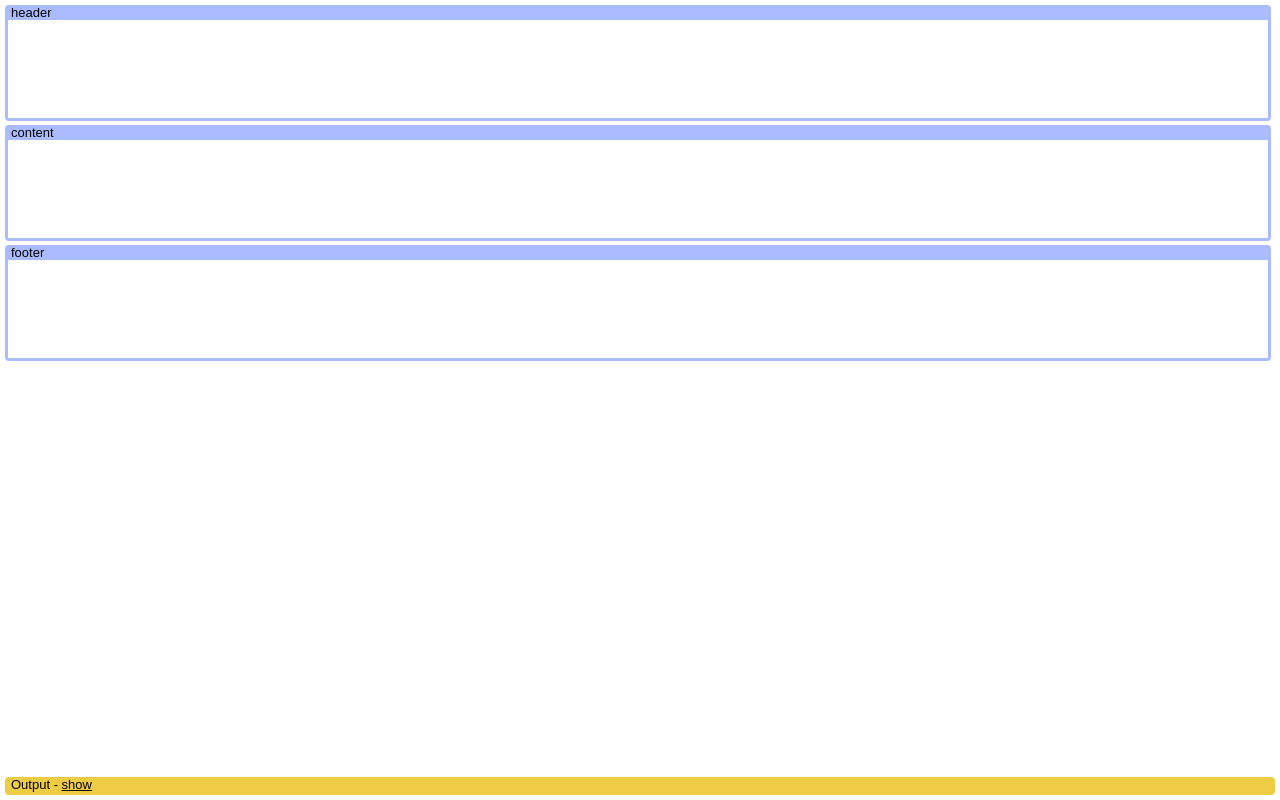
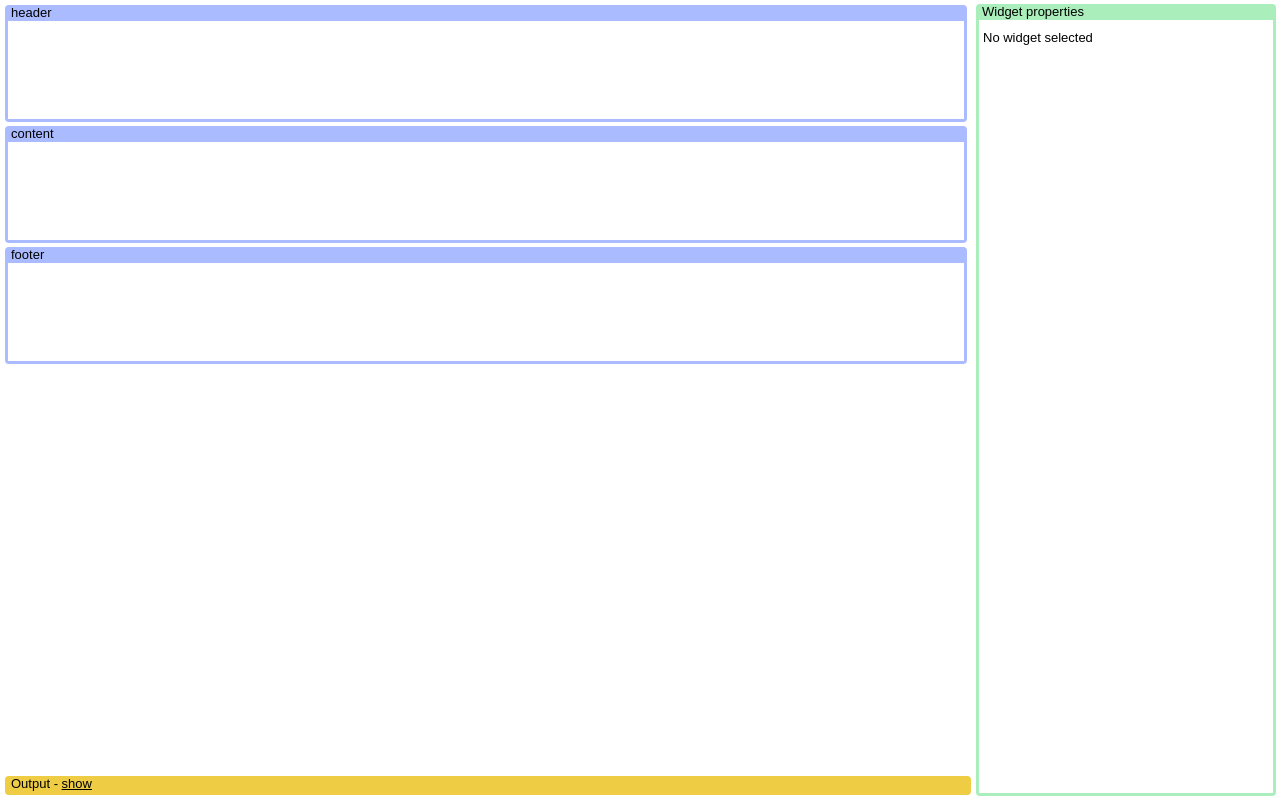
Before and after one commit to trik/reportbuild, an Angular app: page / in a window 1280 px wide. Built offline with nearby package versions, Linux system fonts and the light colour scheme.

Commit message:
widget properties bar created

```diff
--- a/src/app/app.module.ts
+++ b/src/app/app.module.ts
@@ -7,6 +7,7 @@ import { LayoutComponent } from './widgets/layout/layout.component';
 import { PageBreakComponent } from './widgets/page-break/page-break.component';
 import { ContentComponent } from './widgets/content/content.component';
 import { ColumnComponent } from './widgets/column/column.component';
+import { PropertiesBarComponent } from './properties-bar/properties-bar.component';
 
 @NgModule({
   declarations: [
@@ -15,7 +16,8 @@ import { ColumnComponent } from './widgets/column/column.component';
     LayoutComponent,
     PageBreakComponent,
     ContentComponent,
-    ColumnComponent
+    ColumnComponent,
+    PropertiesBarComponent
   ],
   imports: [
     BrowserModule
--- /dev/null
+++ b/src/app/properties-bar/properties-bar.component.html
@@ -0,0 +1,5 @@
+<span class="widget-title">Widget properties</span>
+
+<div *ngIf="!widget">No widget selected</div>
+
+<div *ngIf="widget">something selected</div>
--- /dev/null
+++ b/src/app/properties-bar/properties-bar.component.scss
@@ -0,0 +1,17 @@
+app-properties-bar {
+    display: block;
+    position: fixed;
+    width: 300px !important;
+    height: calc(100% - 8px);
+    top: 4px;
+    right: 4px;
+    border-color: #aeb !important;
+}
+
+app-properties-bar > .widget-title {
+    background-color: #aeb !important;
+}
+
+app-properties-bar > div {
+    padding: 10px 4px;
+}
--- /dev/null
+++ b/src/app/properties-bar/properties-bar.component.ts
@@ -0,0 +1,18 @@
+import { Component, Input } from '@angular/core';
+
+import { Widget } from '../widgets/widget.interface';
+
+export var selectedWidget: Widget = null;
+
+@Component({
+  selector: 'app-properties-bar',
+  templateUrl: './properties-bar.component.html',
+  styleUrls: ['./properties-bar.component.scss']
+})
+export class PropertiesBarComponent {
+
+  @Input() widget: Widget;
+
+  constructor() { }
+
+}
--- a/src/app/report-builder/report-builder.component.html
+++ b/src/app/report-builder/report-builder.component.html
@@ -24,3 +24,5 @@
   <textarea [style.display]="showOutput ? 'block' : 'none'"
     readonly="true">{{ toObject() | json }}</textarea>
 </div>
+
+<app-properties-bar [widget]="selectedWidget"></app-properties-bar>
--- a/src/app/report-builder/report-builder.component.scss
+++ b/src/app/report-builder/report-builder.component.scss
@@ -4,6 +4,7 @@ app-report-builder {
 	flex-direction: column;
 	width: 100%;
 	height: 100%;
+	padding-right: 304px; // space for properties bar
 
 	font-family: Arial, sans-serif;
 	font-size: 13px;
@@ -23,6 +24,7 @@ app-report-builder {
 }
 
 .widget,
+app-properties-bar,
 app-layout,
 app-column {
 	display: flex;
@@ -36,6 +38,7 @@ app-column {
 .widget-title {
 	display: block;
 	padding: 0 3px;
+	padding-bottom: 1px;
 	background-color: #abf;
 }
 
@@ -74,4 +77,5 @@ app-column:hover {
 	width: 100%;
 	height: 300px;
 	font-family: "Lucida Console", Monaco, monospace;
+	font-size: 13px;
 }
--- a/src/app/report-builder/report-builder.component.ts
+++ b/src/app/report-builder/report-builder.component.ts
@@ -10,6 +10,7 @@ import { Widget } from '../widgets/widget.interface';
 export class ReportBuilderComponent {
 
   showOutput = false;
+  selectedWidget: Widget = null;
 
   // ContentComponents are viewed as Widgets to avoid circular dependencies:
   @ViewChild('header')  header:  Widget;
--- a/src/app/widgets/column/column.component.html
+++ b/src/app/widgets/column/column.component.html
@@ -1,3 +1,5 @@
-<span class="widget-title">column</span>
+<span class="widget-title">
+  column - <a class="a-button" (click)="builder.selectedWidget = this">properties</a>
+</span>
 
 <app-content [widgetSet]="[0,2,3,4,5,6,9]" #content></app-content>
--- a/src/app/widgets/column/column.component.ts
+++ b/src/app/widgets/column/column.component.ts
@@ -1,6 +1,7 @@
-import { Component, ViewChild } from '@angular/core';
+import { Component, ViewChild, Optional } from '@angular/core';
 
 import { WidgetType, Widget } from '../widget.interface';
+import { ReportBuilderComponent } from 'src/app/report-builder/report-builder.component';
 
 @Component({
   selector: 'app-column',
@@ -11,7 +12,7 @@ export class ColumnComponent {
 
   @ViewChild('content') content: Widget;
 
-  constructor() { }
+  constructor(@Optional() private builder: ReportBuilderComponent) { }
 
   toObject(): any {
     return {
```
